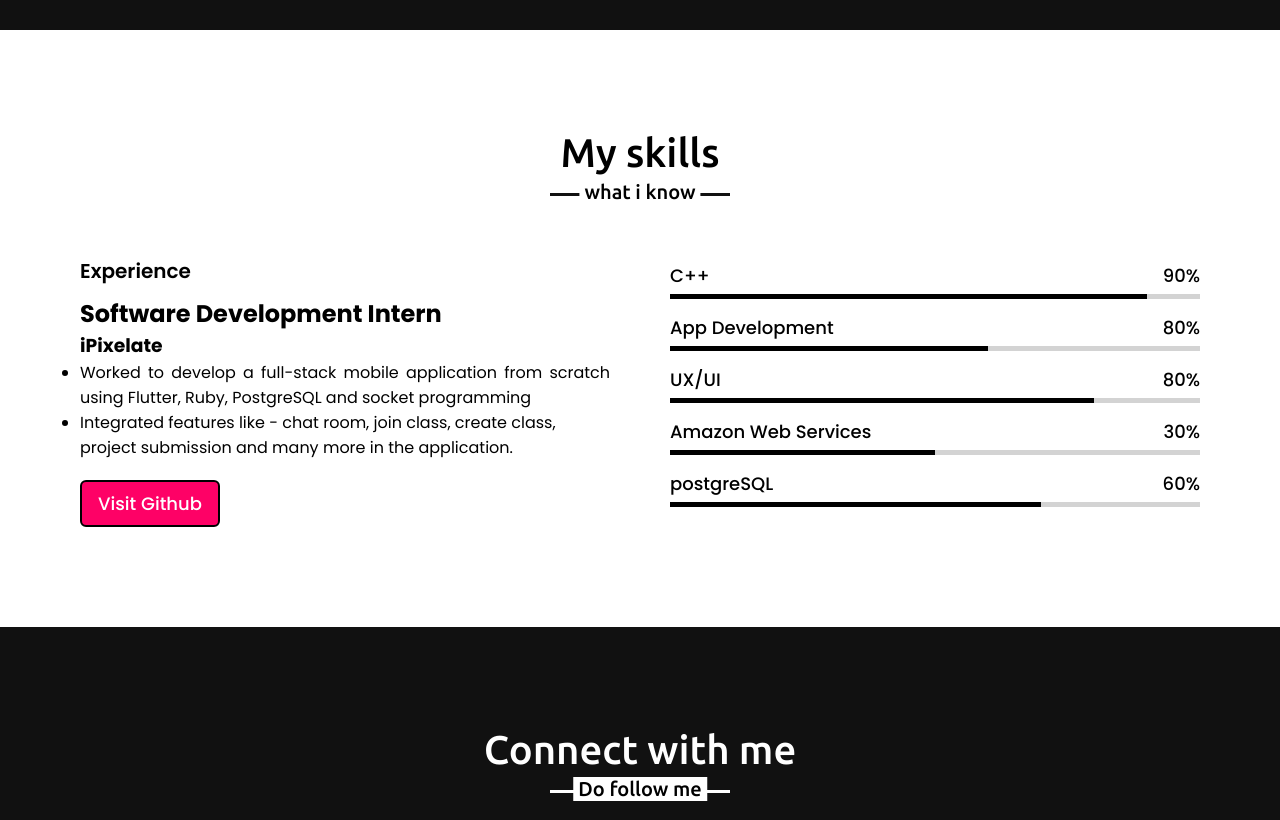
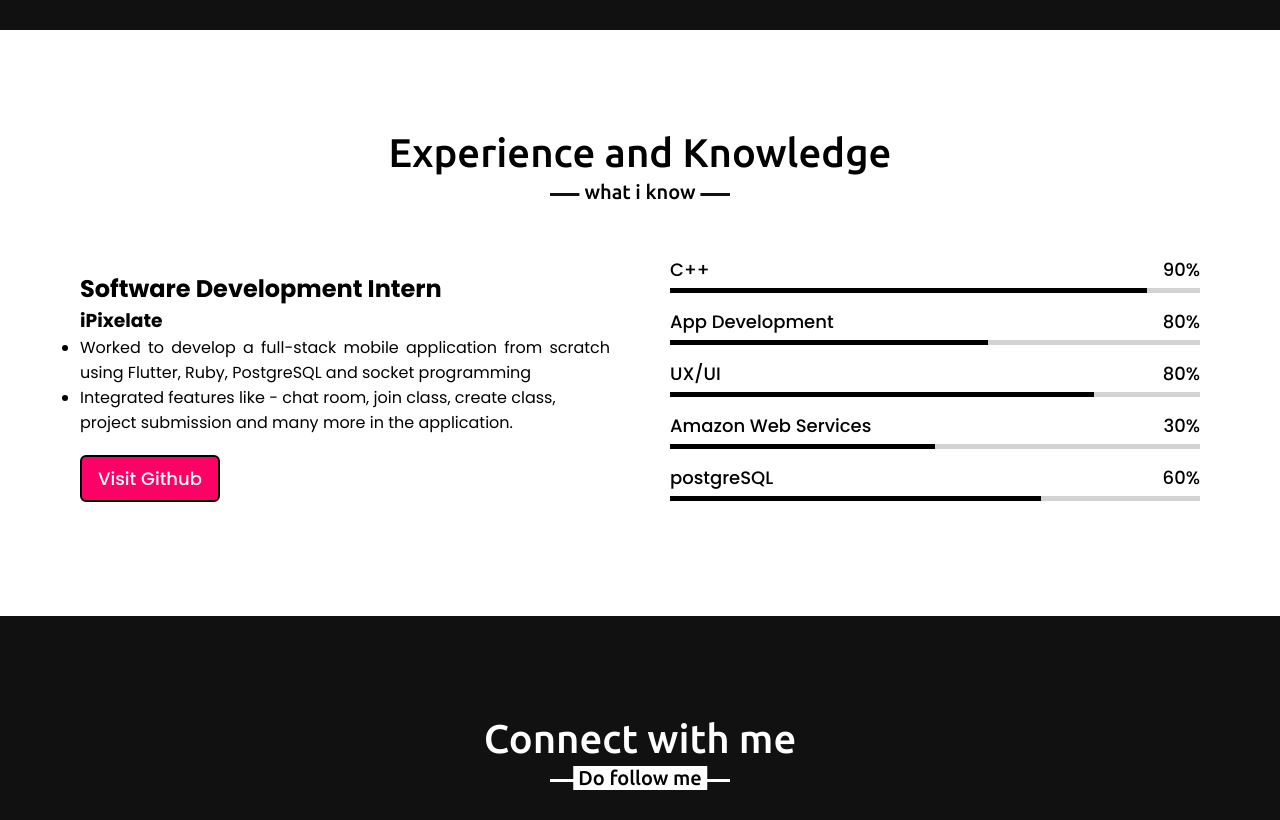
Before and after one commit to salonigupta1/portfolio, a plain HTML site: page index.html in a window 1280 px wide. Shown: the part 2100-2920 px from the top of the page. Drawn offline with nearby package versions, Linux system fonts and the light colour scheme.

Commit message:
Update features

```diff
--- a/index.html
+++ b/index.html
@@ -58,7 +58,7 @@
                 <div class="column right">
                     <div class="text">I'm Saloni and I'm a <span class="typing-2"></span></div>
                     <p>I am second year B.Tech undergraduate from Zakir Husain College of Engineering and Technology, AMU. I’m great at knowing the right algorithm for a problem because I read computer science literature constantly. Feel free to have a look at my projects below and connect with me!</p>
-                    <a href="https://drive.google.com/file/d/1GTDP6s1k8MPDZjVMOo33BVbOfbEtPgf6/view?usp=sharing">Resume</a>
+                    <a href="https://drive.google.com/file/d/14_76pC6OnKhbKGdUYlrvLqxzoCn7SoW9/view?usp=sharing">Resume</a>
                 </div>
             </div>
         </div>
@@ -102,10 +102,10 @@
     <!-- skills section start -->
     <section class="skills" id="skills">
         <div class="max-width">
-            <h2 class="title">My skills</h2>
+            <h2 class="title">Experience and Knowledge</h2>
             <div class="skills-content">
                 <div class="column left">
-                    <div class="text">Experience</div>
+                    <!-- <div class="text">Experience</div> -->
                     <h2>Software Development Intern</h2>
                     <h3>iPixelate</h3>
                     <ul>
```
